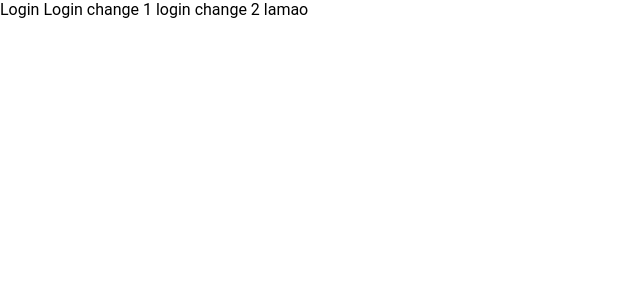
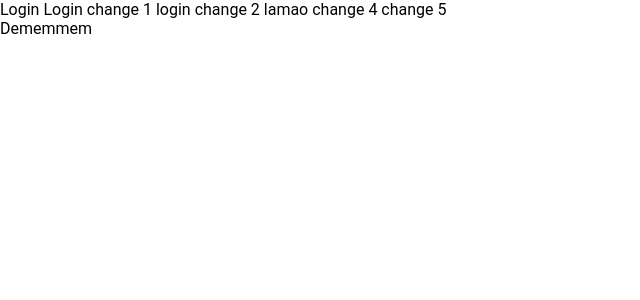
Before and after one commit to PavanP16/FDFED_IG, a React (Vite) app: page /login in a window 1280 px wide. Shown: the top 300 px of the page, without its empty margins (0-640 px from the left). Built offline with nearby package versions, Linux system fonts and the light colour scheme.

Commit message:
before pull 2

```diff
--- a/src/pages/Login.jsx
+++ b/src/pages/Login.jsx
@@ -6,6 +6,9 @@ const Login = () => {
       Login change 1
       login change 2
       lamao
+      change 4
+      change 5
+      <p>Dememmem</p>
     </div>
   )
 }
```
